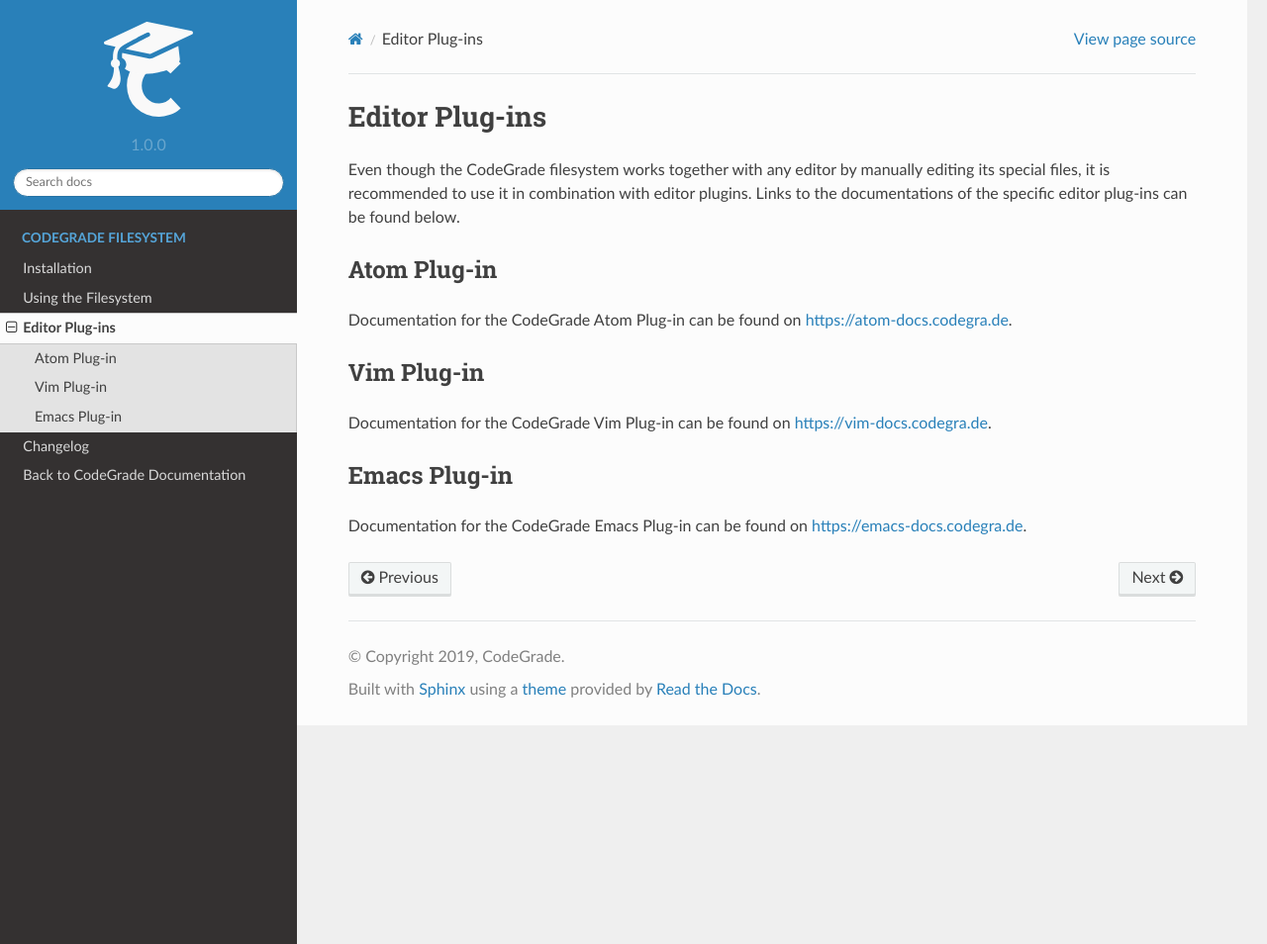
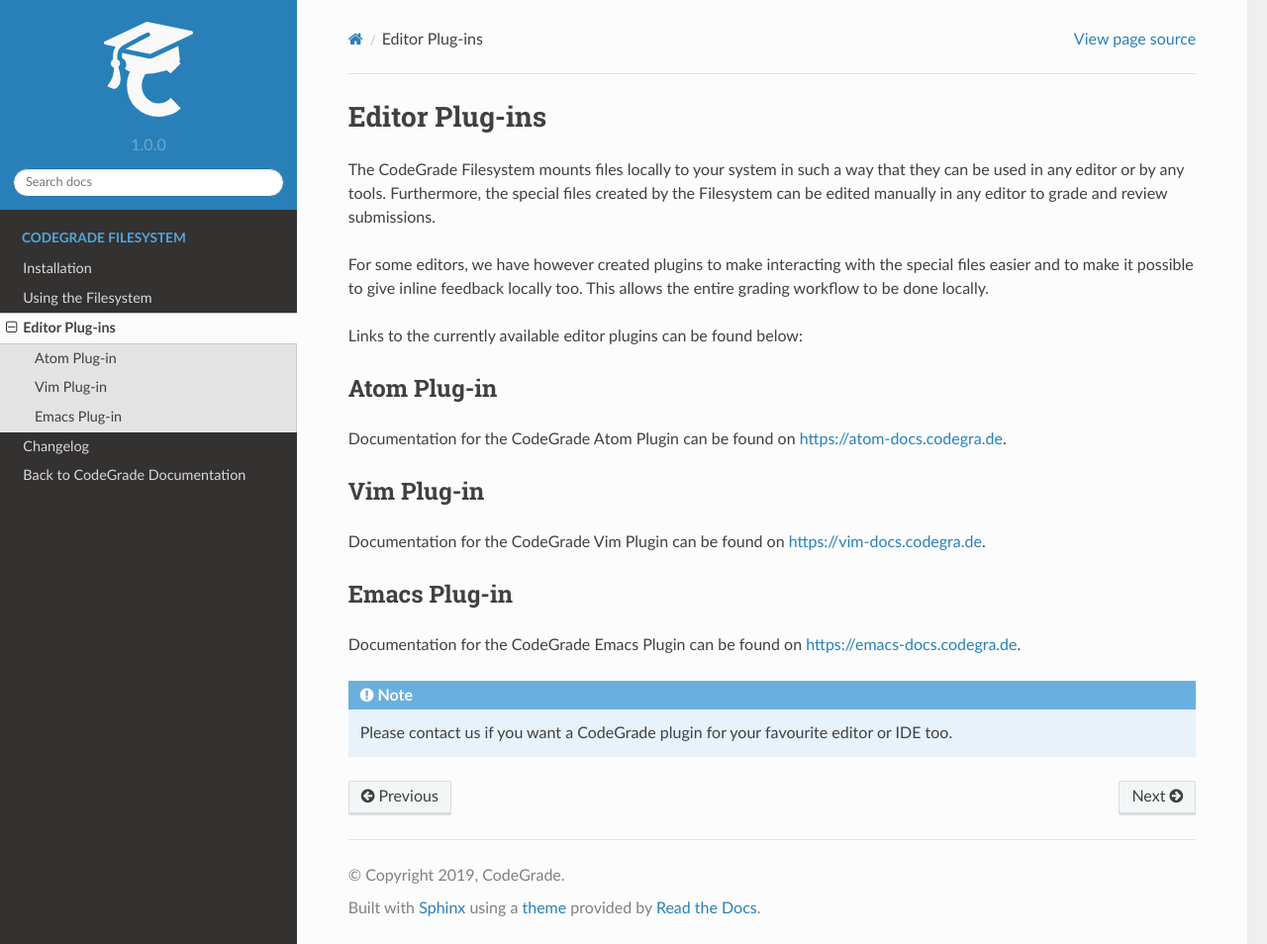
Before and after one commit to CodeGra-de/CodeGra.fs, a Sphinx documentation site: the page built from docs/plugins.rst, in a window 1280 px wide and 954 px high. Shown: the whole window at 99% size. Built offline with Sphinx 7.4.7 and the Read the Docs theme 2.0.0, drawn with Linux system fonts in a browser that asks for light colours.

Commit message:
Update plugins docs

```diff
--- a/docs/plugins.rst
+++ b/docs/plugins.rst
@@ -1,23 +1,30 @@
 Editor Plug-ins
 =================
 
-Even though the CodeGrade filesystem works together with any editor by manually
-editing its special files, it is recommended to use it in combination with
-editor plugins. Links to the documentations of the specific editor plug-ins can
-be found below.
+The CodeGrade Filesystem mounts files locally to your system in such a way that
+they can be used in any editor or by any tools. Furthermore, the special files
+created by the Filesystem can be edited manually in any editor to grade and
+review submissions.
+
+For some editors, we have however created plugins to make interacting with the
+special files easier and to make it possible to give inline feedback locally
+too. This allows the entire grading workflow to be done locally.
+
+Links to the currently available editor plugins can be found below:
 
 Atom Plug-in
 ^^^^^^^^^^^^^^^
-Documentation for the CodeGrade Atom Plug-in can be found on
+Documentation for the CodeGrade Atom Plugin can be found on
 https://atom-docs.codegra.de.
 
 Vim Plug-in
 ^^^^^^^^^^^^^^^
-Documentation for the CodeGrade Vim Plug-in can be found on
+Documentation for the CodeGrade Vim Plugin can be found on
 https://vim-docs.codegra.de.
-
 
 Emacs Plug-in
 ^^^^^^^^^^^^^^^^
-Documentation for the CodeGrade Emacs Plug-in can be found on
+Documentation for the CodeGrade Emacs Plugin can be found on
 https://emacs-docs.codegra.de.
+
+.. note:: Please contact us if you want a CodeGrade plugin for your favourite editor or IDE too.
```
